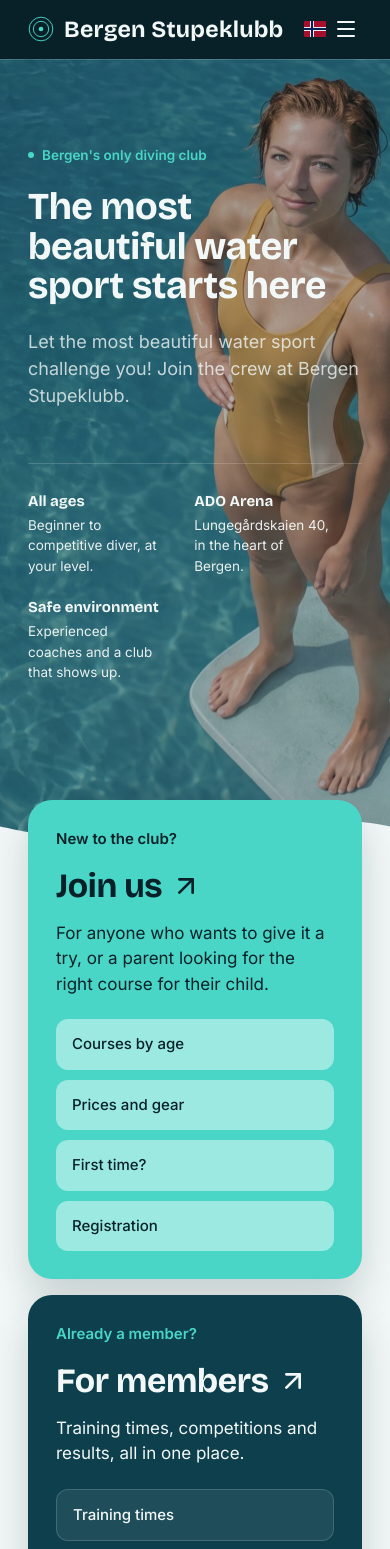
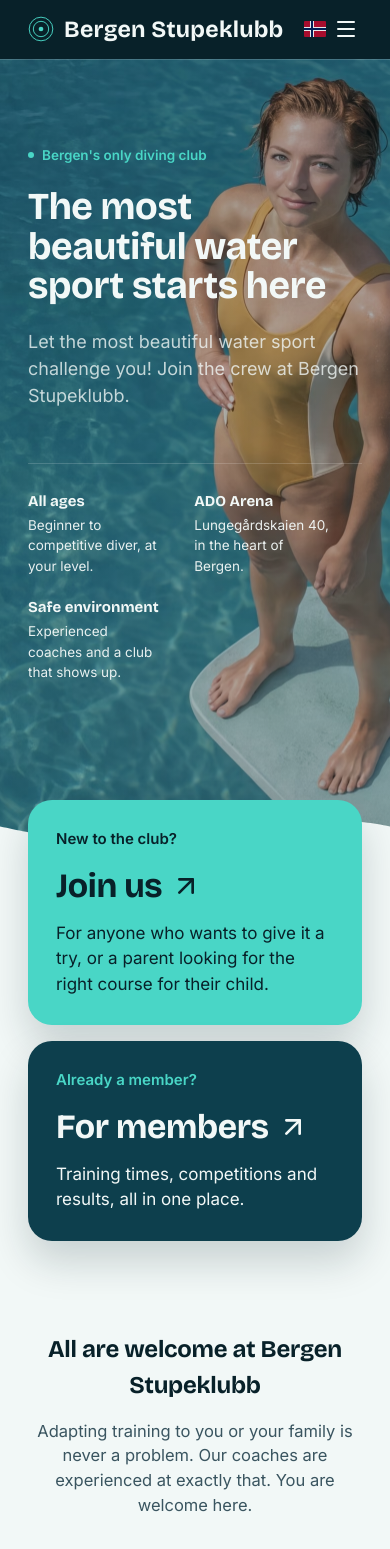
Before and after one commit to VareggMedia/Project-Stupeklubb, a Next.js app: page /en in a window 390 px wide. Shown: the top 1549 px of the page. Built offline with nearby package versions, Linux system fonts and the light colour scheme.

Commit message:
Dørkortene på mobil: bare tittel og tekst
Under 900 px skjules de fire underlenkene; hele kortet lenker til siden sin, der de samme lenkene finnes.

Co-Authored-By: Claude Opus 5.5 <noreply@anthropic.com>

```diff
--- a/src/app/[locale]/page.tsx
+++ b/src/app/[locale]/page.tsx
@@ -173,7 +173,8 @@ function Door({
         </Link>
       </h2>
       <p className="max-w-[40ch] text-[17px]">{text}</p>
-      <div className="mt-1 grid grid-cols-2 gap-2.5 max-[480px]:grid-cols-1">
+      {/* Mobile: the whole card links to its page, so the sub-links are hidden */}
+      <div className="mt-1 grid grid-cols-2 gap-2.5 max-[900px]:hidden">
         {links.map((l) => (
           <Link
             key={l.href}
```
